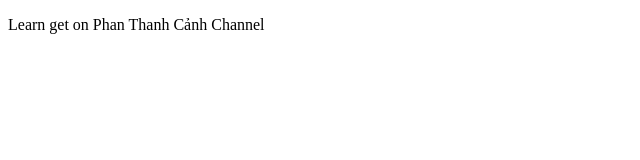
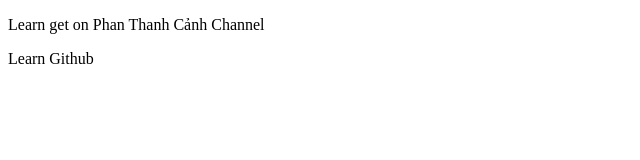
Before and after one commit to phanthanhcanh/SourceCodeGit, a plain HTML site: page index.html in a window 1280 px wide. Shown: the full height of the page, 0-640 px from the left. Drawn offline with Linux system fonts and the light colour scheme.

Commit message:
changed status

```diff
--- a/index.html
+++ b/index.html
@@ -10,6 +10,7 @@
 
 <body>
     <p>Learn get on Phan Thanh Cảnh Channel</p>
+    <p>Learn Github</p>
 </body>
 
 </html>
```
